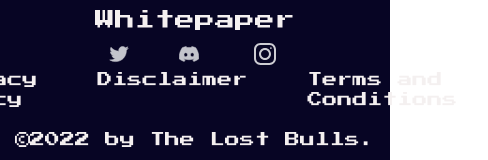
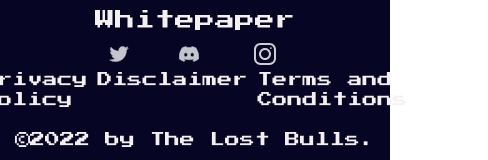
Before and after one commit to thetechjd/thelostbulls, a Next.js app: page /disclaimer in a window 390 px wide. Shown: the part 6383-6543 px from the top of the page, 488 px wide, since content can reach past the window. Built offline with nearby package versions, Linux system fonts and the light colour scheme.

Commit message:
footer padding fix

```diff
--- a/components/Footer.js
+++ b/components/Footer.js
@@ -2,7 +2,7 @@ import React from 'react'
 
 export default function Footer() {
   return (
-    <footer className='bg-footer h-48 pt-4 flex flex-col items-center'>
+    <footer className='bg-footer w-full h-48 pt-4 flex flex-col items-center'>
       <p>Whitepaper</p>
       <ul className='flex space-x-2'>
         <li className='flex'>
@@ -26,9 +26,9 @@ export default function Footer() {
 
       </ul>
       <div className='flex flex-row justify-between'>
-        <a href="/privacy"><p className='text-xs px-6'>Privacy Policy</p></a>
-        <a href="/disclaimer"><p className='text-xs px-6 '>Disclaimer</p></a>
-        <a href="/terms"> <p className='text-xs px-6'>Terms and Conditions</p></a>
+        <a href="/privacy"><p className='text-xs px-1 md:px-6'>Privacy Policy</p></a>
+        <a href="/disclaimer"><p className='text-xs px-1 md:px-6 '>Disclaimer</p></a>
+        <a href="/terms"> <p className='text-xs px-1 md:px-6'>Terms and Conditions</p></a>
 
       </div>
       <p className='text-xs pt-4 pb-1'>©2022 by The Lost Bulls. </p>
```
